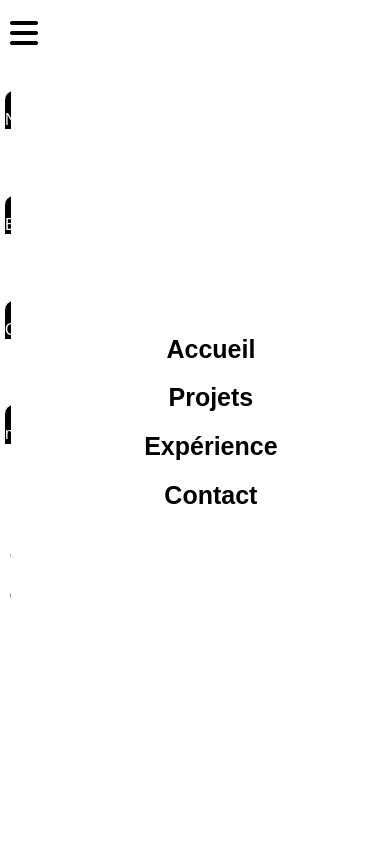
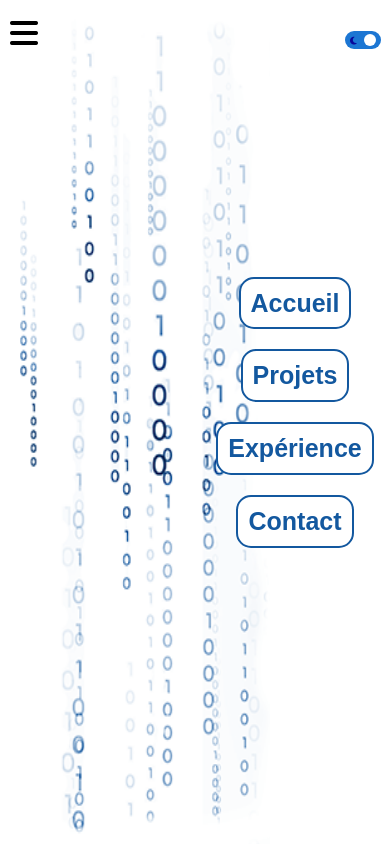
Before and after one commit to icenatsu/portfolio, a React (Vite) app: page /contact in a window 390 px wide. Both pictures are taken after a click on the element 29 px from the left and 34 px from the top of the page. Shown: the top 844 px of the page. Built offline with nearby package versions, Linux system fonts and the light colour scheme; a web font is replaced by a local one.

Commit message:
Fix: Avancement menu burger Changement de quelques balises génériques par des className Refonte logique du burger Ajustement des variables Ajustement des z-index

```diff
--- a/global.scss
+++ b/global.scss
@@ -12,25 +12,25 @@
     font-weight: 500;
 
     & a{
-        color: white;
+        color: variables.$dark-contrast-color;
 
         @media screen and (max-width: variables.$breakpoint-tablette) {
-            color: black;
+            color: variables.$light-contrast-color;
             font-weight: 600;
         }
         @media screen and (max-width: variables.$breakpoint-mobile) {
-            color: black;
+            color: variables.$light-contrast-color;
         }
     }
 
     & i{
-        color: black;
+        color: variables.$light-contrast-color;
     }
 
 }
 
 .dark {
-    background-color: black;
+    background-color: variables.$light-contrast-color;
     position: relative;
 }
 
@@ -42,6 +42,6 @@
 
 @media(prefers-color-scheme: dark){
     body {
-        background-color: black;
+        background-color: variables.$light-contrast-color;
     }
 }
--- a/src/components/Switch/Switch.module.scss
+++ b/src/components/Switch/Switch.module.scss
@@ -5,6 +5,7 @@
     display: inline-block;
     width: 56px;
     height: 29px;
+    z-index: 3;
 
 
     @media screen and (max-width: variables.$breakpoint-tablette) {
@@ -51,10 +52,10 @@
     left:0;
     right:0;
     bottom: 0;
-    border-radius: 20px;
+    border-radius: variables.$big-radius;
 
     & i{
-        color: black;
+        color: variables.$light-contrast-color;
         position: absolute;
         top: 7px;
         z-index: 1;
@@ -84,7 +85,7 @@
         width: calc(50% - 6px);
         left: 3px;
         bottom: 3px;
-        border-radius: 20px;
+        border-radius: variables.$big-radius;
         background-color: rgb(7, 33, 110);
         transition: 0.4s;
         z-index: 2;
@@ -104,6 +105,6 @@
     }
 
     &--dark{
-        background-color: white;
+        background-color: variables.$dark-contrast-color;
     }
 }
--- a/src/layout/Footer/Footer.module.scss
+++ b/src/layout/Footer/Footer.module.scss
@@ -1,7 +1,7 @@
 @use "../../sass/utils/variables";
 @use "../../sass/utils/mixins";
 
-footer{
+.footer{
     @include mixins.largeScreen;
     max-width: 100%;
     display: flex;
@@ -9,7 +9,6 @@ footer{
     align-items: center;
     position: relative;
     height: 140px;
-    z-index: 11;
 
     @media screen and (max-width: variables.$breakpoint-tablette) {
         background-size: variables.$breakpoint-tablette 200px;
@@ -42,7 +41,7 @@ footer{
             background-size: variables.$breakpoint-tablette 200px;
             @include mixins.smallScreen;
             height: 80px;
-            border-radius: 20px;
+            border-radius: variables.$big-radius;
             font-size: 13px;
             padding: 10px 0px;
         }
@@ -73,11 +72,11 @@ footer{
 }
 
 .dark{
-    color: black;
+    color: variables.$light-contrast-color;
     background-color: rgb(169, 163, 163);
 }
 
 .light{
     background-image: url(../../assets/img/bg_light_footer.webp);
-    color: black;
+    color: variables.$light-contrast-color;
 }
--- a/src/layout/Footer/Footer.tsx
+++ b/src/layout/Footer/Footer.tsx
@@ -8,7 +8,7 @@ const Footer = (): JSX.Element => {
 
 
     return (
-        <footer className={[!themeContext?.isDarkMode ? styles.light : styles.dark].join('')}>
+        <footer className={[styles.footer, !themeContext?.isDarkMode ? styles.light : styles.dark].join(' ')}>
             <ul className={styles.infos}>
                 <li className={styles.infos__item}>Gaëlle Blanchard</li>
                 <li className={styles.infos__item}>Marseille 13013</li>
--- a/src/layout/Header/Header.module.scss
+++ b/src/layout/Header/Header.module.scss
@@ -21,7 +21,7 @@
         display: flex;
         align-items: center;
         height: 60px;
-        border-radius: 10px;
+        border-radius: variables.$medium-radius;
         justify-content: end;
     }
 
@@ -56,10 +56,6 @@
         }
     }
 
-    #list{
-        font-size: 20px;
-    }
-
     .list{
         display: flex;
         flex: 1.3;
@@ -78,24 +74,19 @@
             flex-direction: column;
             align-items: center;
             justify-content: center;
-            position: absolute;
-            top:0%;
-            left: -100%;
-            z-index: 99999;
+            position: fixed;
+            top:-100%;
+            left: 0%;
+            z-index: 3;
             height: 100vh;
-            width: 100vw;
-            transition: left 0.8s;
+            width: 150vw;
+            transition: top 0.8s ease-in-out;
+            margin-left: 0;
         }
-
-
 
         &__item{
             background-color: transparent;
             margin-left: 5px;
-
-            & a{
-                margin-left: 5px;
-            }
 
             @media screen and (max-width: variables.$breakpoint-tablette) {
                 font-size: 18px
@@ -103,53 +94,95 @@
 
             @media screen and (max-width: variables.$breakpoint-mobile) {
                 font-size: 25px;
-                padding: 10px;
+                padding: 5px;
+                margin-bottom: 20px;
+            }
+
+            & a{
+                margin-left: 5px;
+
+                @media screen and (max-width: variables.$breakpoint-mobile) {
+                    margin-left: 0px;
+                }
             }
 
             a:hover{
                 padding-bottom: 4px;
-                border-bottom: 2px solid violet;
+                border-bottom: 2px solid variables.$secondary-color;
             }
         }
     }
 
     .mobile{
+        @media screen and (max-width: variables.$breakpoint-mobile) {
+            display: flex;
+            top:0%;
+        }
+    }
+
+    .background__action{
+        &__left{
+
+            @media screen and (max-width: variables.$breakpoint-mobile) {
+                left : 0% !important;
+            }
+        }
+
+        &__right{
+
+            @media screen and (max-width: variables.$breakpoint-mobile) {
+                left: 50% !important;
+            }
+
+        }
+    }
+
+    .visible{
+
+        @media screen and (max-width: variables.$breakpoint-mobile) {
+            display: block!important;
+        }
+    }
+
+    .background__list__mobile{
         display: none;
+
         @media screen and (max-width: variables.$breakpoint-tablette) {
             display: none;
         }
 
         @media screen and (max-width: variables.$breakpoint-mobile) {
-            display: flex;
-            left:1%;
+            display: none;
+            height: 100vh;
+            width: 100vw;
+            position: fixed;
+            top: 0;
+            z-index: 2;
+        }
+
+        &__left{
+            width: 50%;
+            height: 100%;
+            left: -50%;
+            position: fixed;
+            transition: left 0.4s;
+        }
+
+
+        &__right{
+            width: 50%;
+            height: 100%;
+            left: 100%;
+            position: fixed;
+            transition: left 0.4s;
         }
     }
-
-    // .background__list__mobile{
-    //     display: none;
-
-    //     @media screen and (max-width: variables.$breakpoint-tablette) {
-    //         display: none;
-    //     }
-
-    //     @media screen and (max-width: variables.$breakpoint-mobile) {
-    //         display: block;
-    //         background-color: red;
-    //         height: 100vh;
-    //         width: 100vw;
-    //         position: fixed;
-    //         top: 0;
-    //         left: 0;
-    //     }
-    // }
-
-
 
     #autotext{
         display: flex;
         flex: 0.7;
         justify-content: right;
-        border-right: 0.15em solid variables.$secondary-color;
+        border-right: 0.15em solid variables.$primary-color;
         letter-spacing: 0.10em;
         animation: blink 0.75s step-end infinite;
         font-size: 17px;
@@ -157,7 +190,7 @@
 
         @media screen and (max-width: variables.$breakpoint-tablette) {
             font-size: 14px;
-            color: white;
+            color: variables.$dark-contrast-color;
         }
 
         @media screen and (max-width: variables.$breakpoint-mobile) {
@@ -183,10 +216,6 @@
 
     }
 
-    #burger{
-        color: white;
-    }
-
     .burger{
         display: none;
 
@@ -194,7 +223,7 @@
             display: block;
             position: absolute;
             padding-right: 10px;
-            z-index: 9999999999999;
+            z-index: 5;
             top:25px;
             left:10px;
         }
@@ -202,11 +231,42 @@
 
     &--light{
         background-image: url(../../assets/img/bg_light_header.webp);
-        color: black;
+        color: variables.$light-contrast-color;
 
         .list{
             @media screen and (max-width: variables.$breakpoint-mobile) {
-                background-color: rgb(255, 255, 255);
+                background: url("../../assets/img/banner_bg_light.webp");
+                background-repeat: no-repeat;
+                background-size: 270px 100%;
+            }
+
+            &__item{
+                @media screen and (max-width: variables.$breakpoint-mobile) {
+                    background-color: variables.$dark-contrast-color;
+                    border-radius: 15px;
+                    border: 2px solid variables.$primary-color;
+                    padding: 10px;
+                    transition: 1s;
+                }
+
+                &:active{
+                    @media screen and (max-width: variables.$breakpoint-mobile) {
+                        border-bottom: none;
+                        background-color: rgb(155, 216, 243);
+                        border: 2px solid variables.$primary-color;
+                    }
+                }
+
+                & a{
+                    @media screen and (max-width: variables.$breakpoint-mobile) {
+                        color: variables.$primary-color;
+                    }
+                    &:hover{
+                        @media screen and (max-width: variables.$breakpoint-mobile) {
+                            border-bottom: none;
+                        }
+                    }
+                }
             }
         }
 
@@ -219,18 +279,51 @@
             }
         }
 
-        #burger{
-            color: black;
+        .background__list__mobile{
+            &__left{
+                background-color: variables.$dark-contrast-color;
+            }
+
+            &__right{
+                background-color: variables.$dark-contrast-color;
+            }
         }
     }
 
     &--dark{
         background-image: url(../../assets/img/bg_dark_header.webp);
-        color: white;
+        color: variables.$dark-contrast-color;
 
         .list{
-            @media screen and (max-width: variables.$breakpoint-mobile) {
-                background-color: rgb(0, 0, 0);
+            @media screen and (max-width: variables.$breakpoint-tablette) {
+                background: url("../../assets/img/banner_bg_dark.webp");
+                background-repeat: no-repeat;
+                background-size: 270px 100%;
+            }
+
+            &__item{
+                @media screen and (max-width: variables.$breakpoint-mobile) {
+                    background-color: variables.$primary-color;
+                    border-radius: 15px;
+                    border: 2px solid variables.$dark-contrast-color;
+                    padding: 10px;
+                    transition: 1s;
+                }
+
+                &:active{
+                    @media screen and (max-width: variables.$breakpoint-mobile) {
+                        border-bottom: none;
+                        border: 2px solid rgb(61, 120, 145);
+                    }
+                }
+
+                & a{
+                    &:hover{
+                        @media screen and (max-width: variables.$breakpoint-mobile) {
+                            border-bottom: none;
+                        }
+                    }
+                }
             }
         }
 
@@ -240,6 +333,17 @@
 
             @media screen and (max-width: variables.$breakpoint-tablette) {
                 color: rgb(233, 129, 233);
+            }
+        }
+
+        .background__list__mobile{
+            &__left{
+                background-color: variables.$light-contrast-color;
+            }
+
+
+            &__right{
+                background-color: variables.$light-contrast-color;
             }
         }
     }
@@ -284,7 +388,7 @@
        border-color: transparent;
     }
     50% {
-        border-color: variables.$secondary-color;
+        border-color: variables.$primary-color;
     }
 }
 
--- a/src/layout/Header/Header.tsx
+++ b/src/layout/Header/Header.tsx
@@ -2,85 +2,48 @@ import styles from "./Header.module.scss"
 import { NavLink } from "react-router-dom";
 import Logo from "../../assets/img/logo.webp"
 import Switch from "../../components/Switch/Switch";
-import { useContext, useState, useEffect } from "react";
+import { useContext, useRef } from "react";
 import { ThemeContext } from "../../ThemeContext/ThemeContext";
 
 const Header = (): JSX.Element => {
 
     const themeContext = useContext(ThemeContext);
 
-    const [burger, SetBurger] = useState<boolean>(false)
+    const list = useRef<HTMLUListElement>(null)
+    const globalBackground = useRef<HTMLDivElement>(null)
+    const left = useRef<HTMLDivElement>(null)
+    const right = useRef<HTMLDivElement>(null)
 
     function handleClick() {
-        SetBurger(!burger)
-    }
-
-    function useWindowSize() {
-
-        function getSize() {
-            return {
-                width: window.innerWidth,
-            };
+        if (window.innerWidth < 768 && list.current !== null && left.current !== null && right.current !== null && globalBackground !== null) {
+            list.current?.classList.contains(styles.mobile) ? list.current?.classList.remove(styles.mobile) : list.current?.classList.add(styles.mobile)
+            globalBackground.current?.classList.contains(styles.visible) ? globalBackground.current?.classList.remove(styles.visible) : globalBackground.current?.classList.add(styles.visible)
+            left.current?.classList.contains(styles.background__action__left) ? left.current?.classList.remove(styles.background__action__left) : left.current?.classList.add(styles.background__action__left)
+            right.current?.classList.contains(styles.background__action__right) ? right.current?.classList.remove(styles.background__action__right) : right.current?.classList.add(styles.background__action__right)
         }
-        const [windowSize, setWindowSize] = useState(getSize);
-
-        useEffect(() => {
-
-            function handleResize() {
-                setWindowSize(getSize());
-            }
-
-            window.addEventListener("resize", handleResize);
-            return () => window.removeEventListener("resize", handleResize);
-        }, []);
-
-        return windowSize;
-    }
-    const windowSize = useWindowSize()
-
-
-    useEffect(() => {
-        const list = document.getElementById(styles.list)
-        burger ? list?.classList.add(styles.mobile) : list?.classList.remove(styles.mobile)
-
-    }, [burger])
-
-    useEffect(() => {
-
-        if (windowSize.width > 768) {
-            SetBurger(false)
-        }
-    }, [windowSize.width])
-
-
-    function removeMobile() {
-        SetBurger(false)
     }
 
     return (
         <header className={[styles.header, !themeContext?.isDarkMode ? styles['header--light'] : styles['header--dark']].join(' ')}>
             <div className={styles.logo}><img src={Logo} alt="Dessin d'une cruche inclinée" /></div>
-            <ul id={styles.list} className={styles.list} >
-                <li className={styles.list__item} onClick={removeMobile}><NavLink to="/">Accueil </NavLink></li>
-                <li className={styles.list__item} onClick={removeMobile}><NavLink to="/projets">Projets</NavLink></li>
-                <li className={styles.list__item} onClick={removeMobile}><NavLink to="/experience">Expérience</NavLink></li>
-                <li className={styles.list__item} onClick={removeMobile}><NavLink to="/contact">Contact</NavLink></li>
+
+            <ul ref={list} className={styles.list} >
+                <li className={styles.list__item} onClick={handleClick}><NavLink to="/">Accueil </NavLink></li>
+                <li className={styles.list__item} onClick={handleClick}><NavLink to="/projets">Projets</NavLink></li>
+                <li className={styles.list__item} onClick={handleClick}><NavLink to="/experience">Expérience</NavLink></li>
+                <li className={styles.list__item} onClick={handleClick}><NavLink to="/contact">Contact</NavLink></li>
             </ul>
-            {/* <div className={styles.background__list__mobile}></div> */}
+            <div ref={globalBackground} className={styles.background__list__mobile}>
+                <div ref={left} className={styles.background__list__mobile__left}></div>
+                <div ref={right} className={styles.background__list__mobile__right}></div>
+            </div>
             <div id={styles.autotext}></div>
             <div className={styles.switch}>
                 <Switch />
             </div>
-            <div id={styles.burger}
-                className={styles.burger} onClick={handleClick}><i className="fa-solid fa-bars fa-2xl"></i></div>
+            <div className={styles.burger} onClick={handleClick}><i className="fa-solid fa-bars fa-2xl"></i></div>
         </header>
     );
 };
-// className={[
-//     styles[`container__${page}__content`],
-//     active && styles.active,
-//   ].join(" ")}
 
 export default Header;
-
-// className={[styles.slider, themeContext?.isDarkMode ? styles['slider--dark'] : styles['slider--light']].join(' ')}
```
Also changed, not shown: src/components/Slider/Slider.module.scss (+12 -20 lines), src/pages/Contact/Contact.module.scss (+8 -6 lines), src/pages/Projets/Projets.module.scss (+11 -11 lines), src/sass/utils/_variables.scss (+6 -4 lines).
